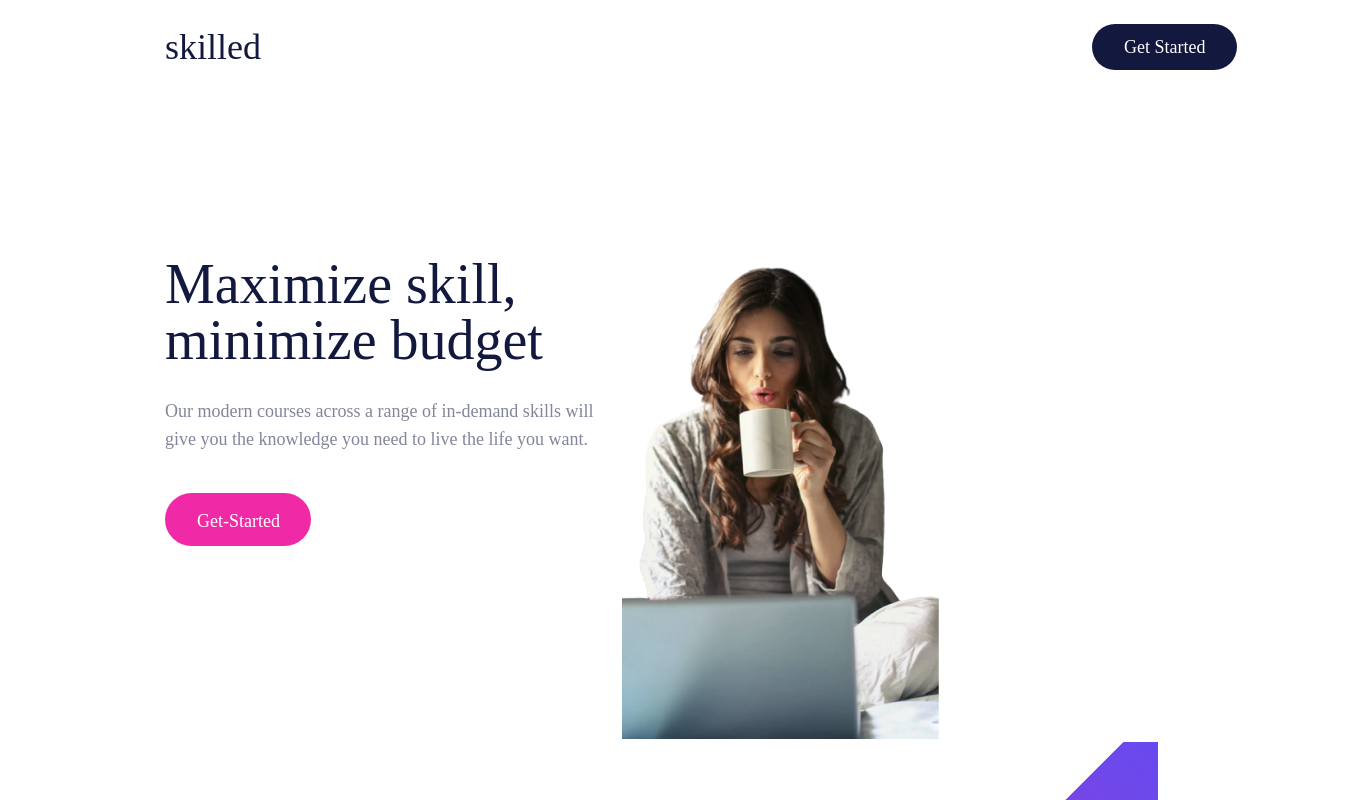
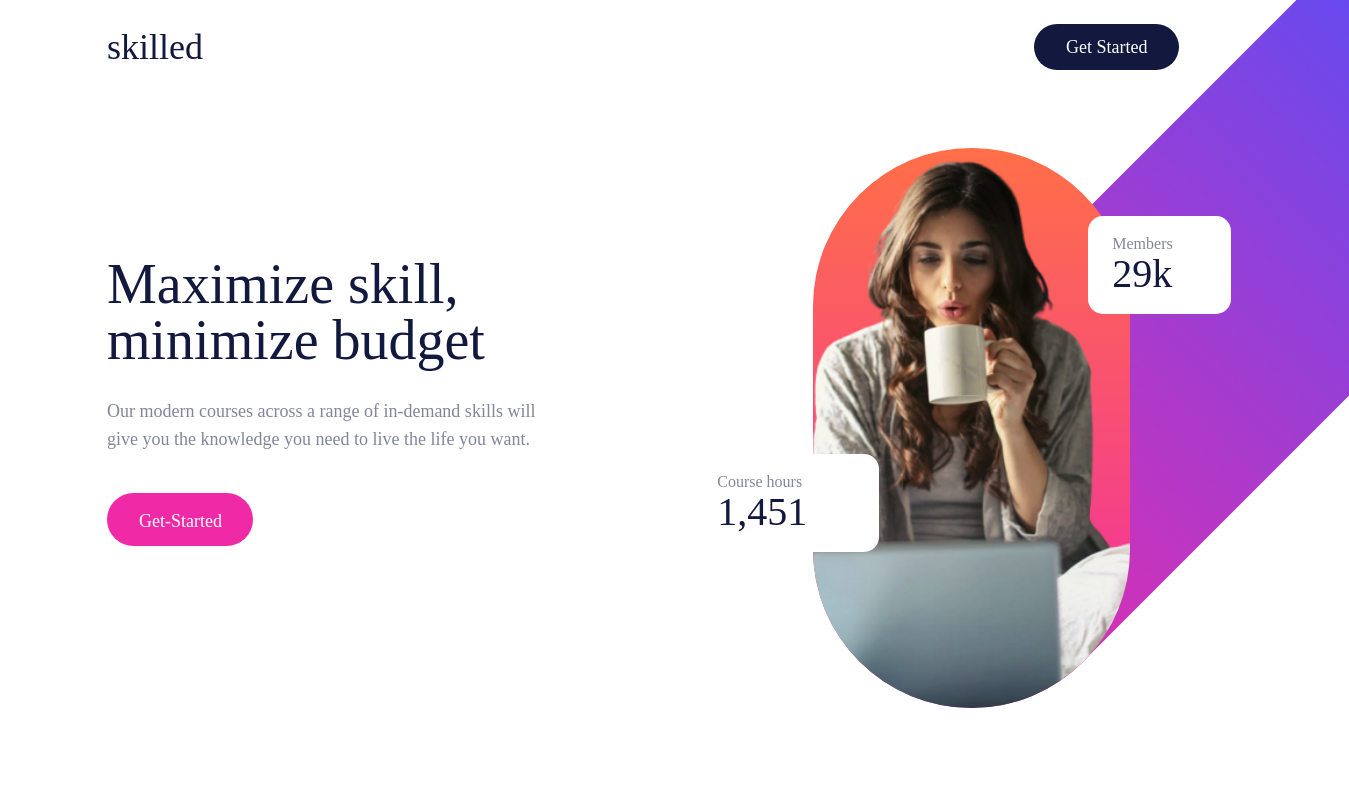
Before and after one commit to Effimowsky/skilled-elearning-landing-page, a plain HTML site: page index.html in a window 1280 px wide. Shown: the top 800 px of the page, 1349 px wide, since content can reach past the window. Drawn offline with Linux system fonts and the light colour scheme.

Commit message:
add photo with background rectangle

```diff
--- a/index.html
+++ b/index.html
@@ -27,13 +27,16 @@
             <div class="get-started">Get-Started</div>
           </div>
           <div class="girl-image">
-            <div class="girl">
-              <img src="images/girl.png" alt="girl" />
+            <img class="rectangle" src="images/Rectangle.png" alt="Rectangle" />
+            <img class="girl" src="images/girl.png" alt="girl" />
+            <div class="course">
+              <h1>Course hours</h1>
+              <h2>1,451</h2>
             </div>
-            <div class="rectangle">
-              <img src="images/Rectangle.png" alt="Rectangle" />
+            <div class="members">
+              <h1>Members</h1>
+              <h2>29k</h2>
             </div>
-          </div>
         </div>
       </section>
     </header>
--- a/style.css
+++ b/style.css
@@ -1,5 +1,5 @@
 body {
-  padding-left: 165px;
+  padding-left: 107px;
   max-width: 100%;
 }
 .header-content {
@@ -50,4 +50,60 @@ section {
 }
 .box-container {
   display: flex;
+  flex-wrap: wrap;
 }
+.girl-image {
+  position: relative;
+  margin-left: 249.26px;
+}
+.girl-image .rectangle {
+  position: absolute;
+  bottom: -162px;
+}
+
+.girl-image .girl {
+  position: absolute;
+  border-radius: 158.5px;
+  object-fit: cover;
+  bottom: -162px;
+  width: 317px;
+  height: 560px;
+  background: linear-gradient(180deg, #ff6f48 0%, #f02aa6 100%);
+}
+.girl-image .course {
+  position: absolute;
+  background-color: #ffffff;
+  border-radius: 15px;
+  bottom: -6px;
+  right: -66px;
+}
+
+.course h1 {
+  font-size: 16px;
+  color: #83869a;
+  padding: 20px 72px 0px 24px;
+}
+.course h2 {
+  font-size: 40px;
+  color: #13183f;
+  margin-top: 2px;
+  padding: 0px 72px 20px 24px;
+}
+.girl-image .members {
+  position: absolute;
+  background-color: #ffffff;
+  border-radius: 15px;
+  left: 275px;
+  top: -40px;
+}
+.members h1 {
+  font-size: 16px;
+  color: #83869a;
+  padding: 20px 57px 0px 24px;
+}
+.members h2 {
+  font-size: 40px;
+  color: #13183f;
+  margin-top: 2px;
+  padding: 0px 59px 20px 24px;
+}
```
